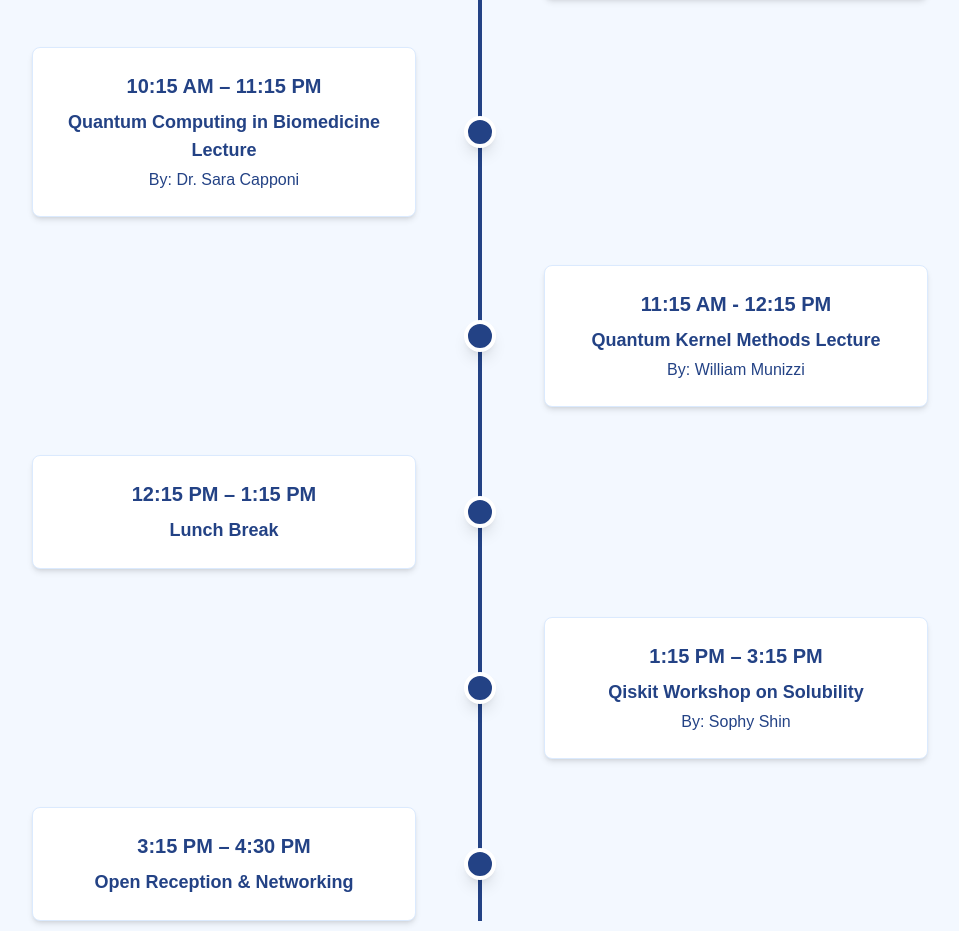
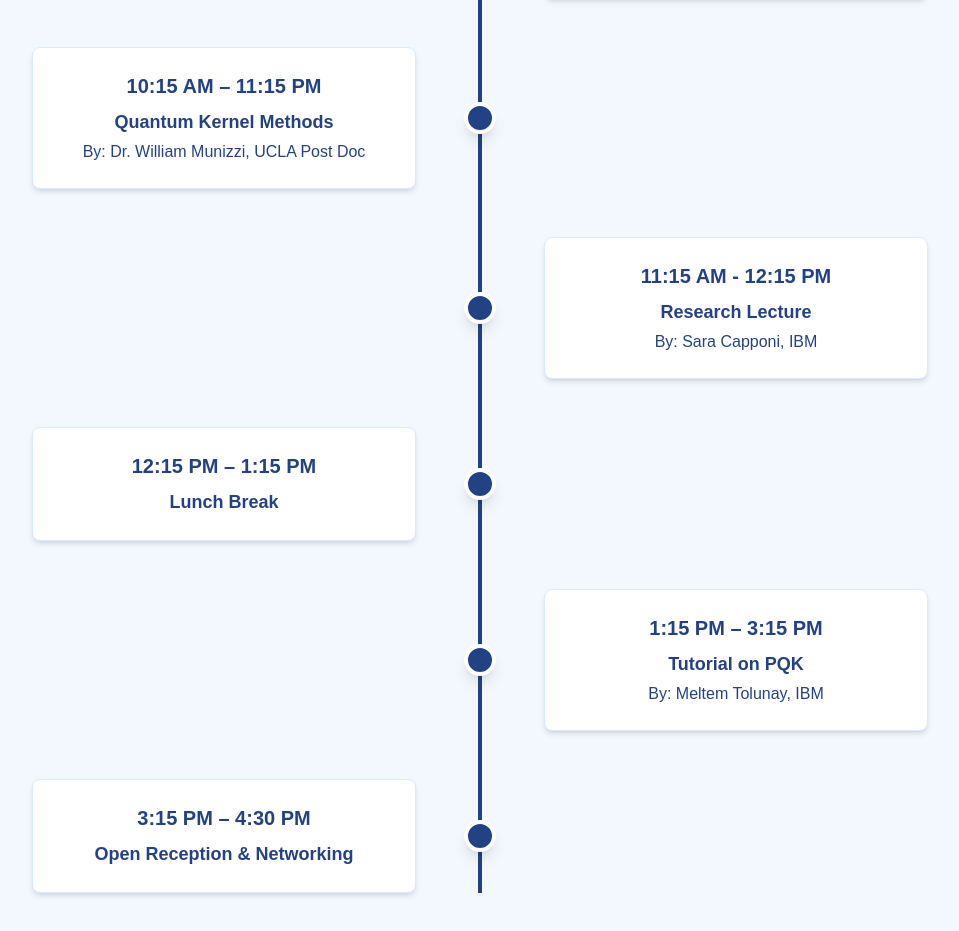
Before and after one commit to qcsa-at-ucla/qcsa, a Next.js app: page /qube in a window 1280 px wide. Shown: the part 1133-2064 px from the top of the page, without its empty margins (160-1119 px from the left). Built offline with nearby package versions, Linux system fonts and the light colour scheme; a web font is replaced by a local one.

Commit message:
change qube event schedule and poster

```diff
--- a/src/app/qube/page.tsx
+++ b/src/app/qube/page.tsx
@@ -95,8 +95,8 @@ export default function Page() {
                                     <div className="md:w-1/2 md:pr-8">
                                         <div className="bg-white p-6 rounded-lg shadow-md border border-blue-100 text-center">
                                             <h3 className="text-xl font-bold text-[#234285] mb-2">10:15 AM – 11:15 PM</h3>
-                                            <p className="text-lg text-[#234285] font-semibold mb-1">Quantum Computing in Biomedicine Lecture</p>
-                                            <p className="text-base text-[#234285]">By: Dr. Sara Capponi</p>
+                                            <p className="text-lg text-[#234285] font-semibold mb-1">Quantum Kernel Methods</p>
+                                            <p className="text-base text-[#234285]">By: Dr. William Munizzi, UCLA Post Doc</p>
                                         </div>
                                     </div>
                                     <div className="hidden md:flex items-center justify-center w-8 h-8 rounded-full bg-[#234285] border-4 border-white shadow-lg z-10 flex-shrink-0" />
@@ -110,8 +110,8 @@ export default function Page() {
                                     <div className="md:w-1/2 md:pl-8">
                                         <div className="bg-white p-6 rounded-lg shadow-md border border-blue-100 text-center">
                                             <h3 className="text-xl font-bold text-[#234285] mb-2">11:15 AM - 12:15 PM</h3>
-                                            <p className="text-lg text-[#234285] font-semibold mb-1">Quantum Kernel Methods Lecture</p>
-                                            <p className="text-base text-[#234285]">By: William Munizzi</p>
+                                            <p className="text-lg text-[#234285] font-semibold mb-1">Research Lecture</p>
+                                            <p className="text-base text-[#234285]">By: Sara Capponi, IBM</p>
                                         </div>
                                     </div>
                                 </div>
@@ -135,8 +135,8 @@ export default function Page() {
                                     <div className="md:w-1/2 md:pl-8">
                                         <div className="bg-white p-6 rounded-lg shadow-md border border-blue-100 text-center">
                                             <h3 className="text-xl font-bold text-[#234285] mb-2">1:15 PM – 3:15 PM</h3>
-                                            <p className="text-lg text-[#234285] font-semibold mb-1">Qiskit Workshop on Solubility</p>
-                                            <p className="text-base text-[#234285]">By: Sophy Shin</p>
+                                            <p className="text-lg text-[#234285] font-semibold mb-1">Tutorial on PQK</p>
+                                            <p className="text-base text-[#234285]">By: Meltem Tolunay, IBM</p>
                                         </div>
                                     </div>
                                 </div>
```
Also changed, not shown: public/images/qube_poster.png.
